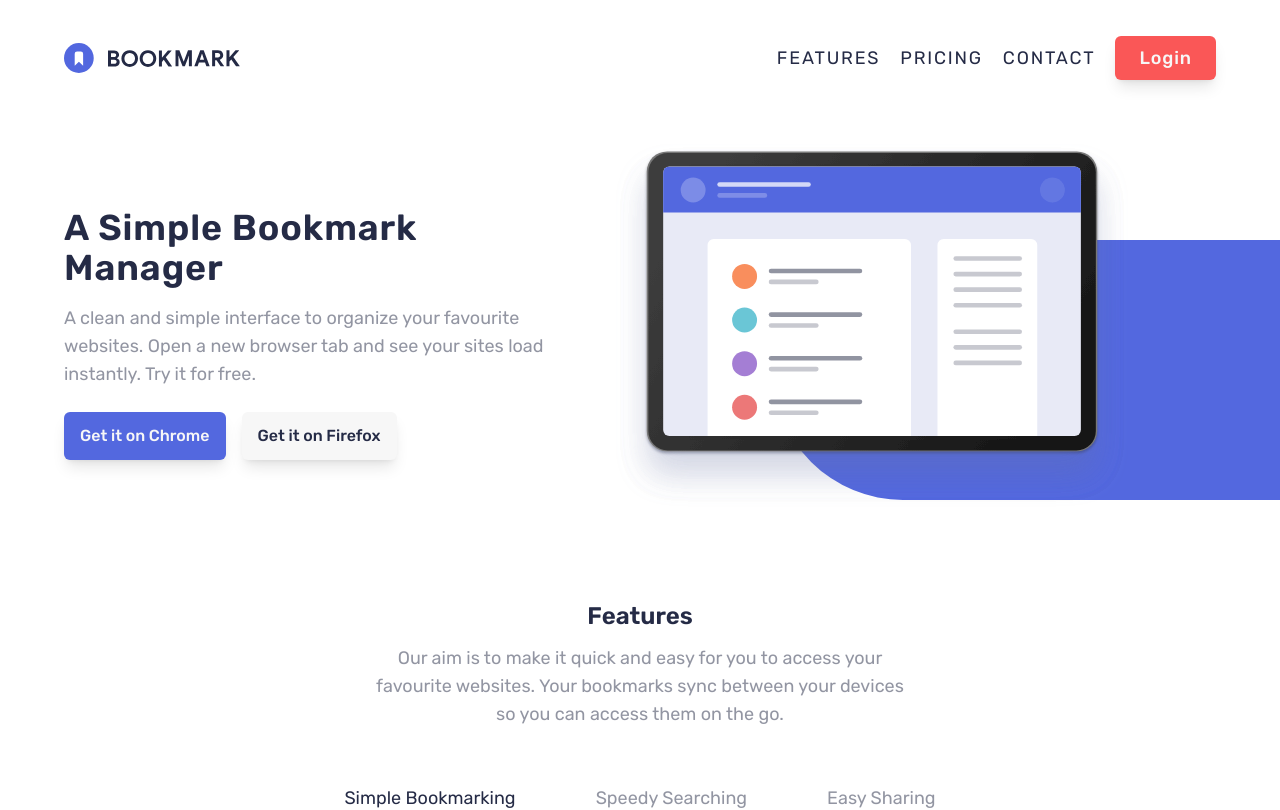
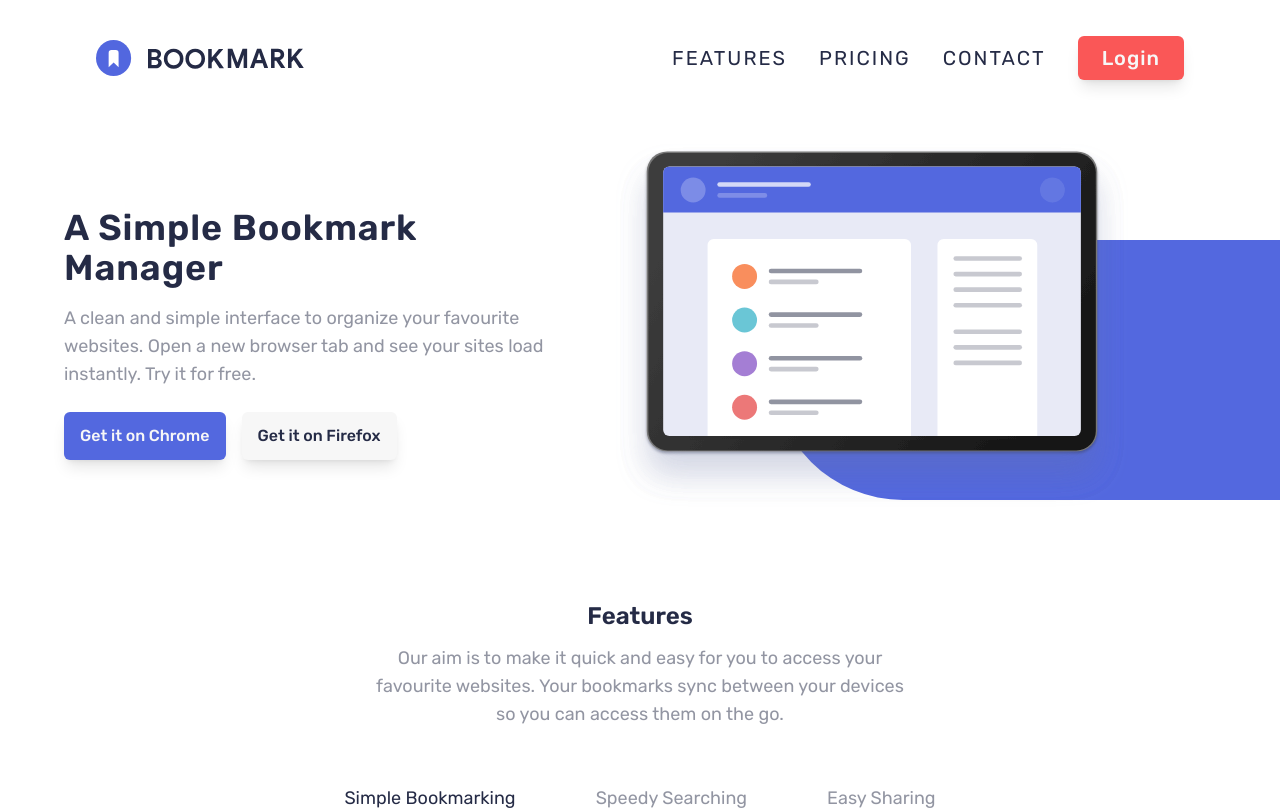
Before and after one commit to Abaljerind/bookmark-landing-page, a React (Vite) app: page / in a window 1280 px wide. Shown: the top 810 px of the page. Built offline with nearby package versions, Linux system fonts and the light colour scheme.

Commit message:
Style(NavBar): adjust styles for xl breakpoint
Adjust inline padding for <nav>
Adjust width for <img>
Adjust font size for <li> & <button>

```diff
--- a/src/components/NavBar.jsx
+++ b/src/components/NavBar.jsx
@@ -14,7 +14,7 @@ const NavBar = () => {
   const navItems = ["Features", "Pricing", "Contact"];
 
   return (
-    <nav className="relative px-6 py-9 lg:px-16">
+    <nav className="relative px-6 py-9 lg:px-16 xl:px-24">
       <div className="flex items-center justify-between md:hidden">
         <img
           src="./images/logo-bookmark.svg"
@@ -98,15 +98,15 @@ const NavBar = () => {
         <img
           src="./images/logo-bookmark.svg"
           alt="Logo Bookmark"
-          className="select-none lg:w-44"
+          className="select-none lg:w-44 xl:w-52"
         />
 
-        <ul className="flex items-center justify-evenly gap-5">
+        <ul className="flex items-center justify-evenly gap-5 xl:gap-8">
           {navItems.map((nav, index) => {
             return (
               <li
                 key={index}
-                className="text-newDarkBlue cursor-pointer text-base tracking-widest uppercase lg:text-lg"
+                className="text-newDarkBlue cursor-pointer text-base tracking-widest uppercase lg:text-lg xl:text-xl"
               >
                 <a href="#">{nav}</a>
               </li>
@@ -114,7 +114,7 @@ const NavBar = () => {
           })}
           <button
             type="button"
-            className="bg-newRed text-newGrey cursor-pointer rounded-md px-6 py-2 text-sm font-medium tracking-wider shadow-lg lg:text-lg"
+            className="bg-newRed text-newGrey cursor-pointer rounded-md px-6 py-2 text-sm font-medium tracking-wider shadow-lg lg:text-lg xl:text-xl"
           >
             Login
           </button>
```
